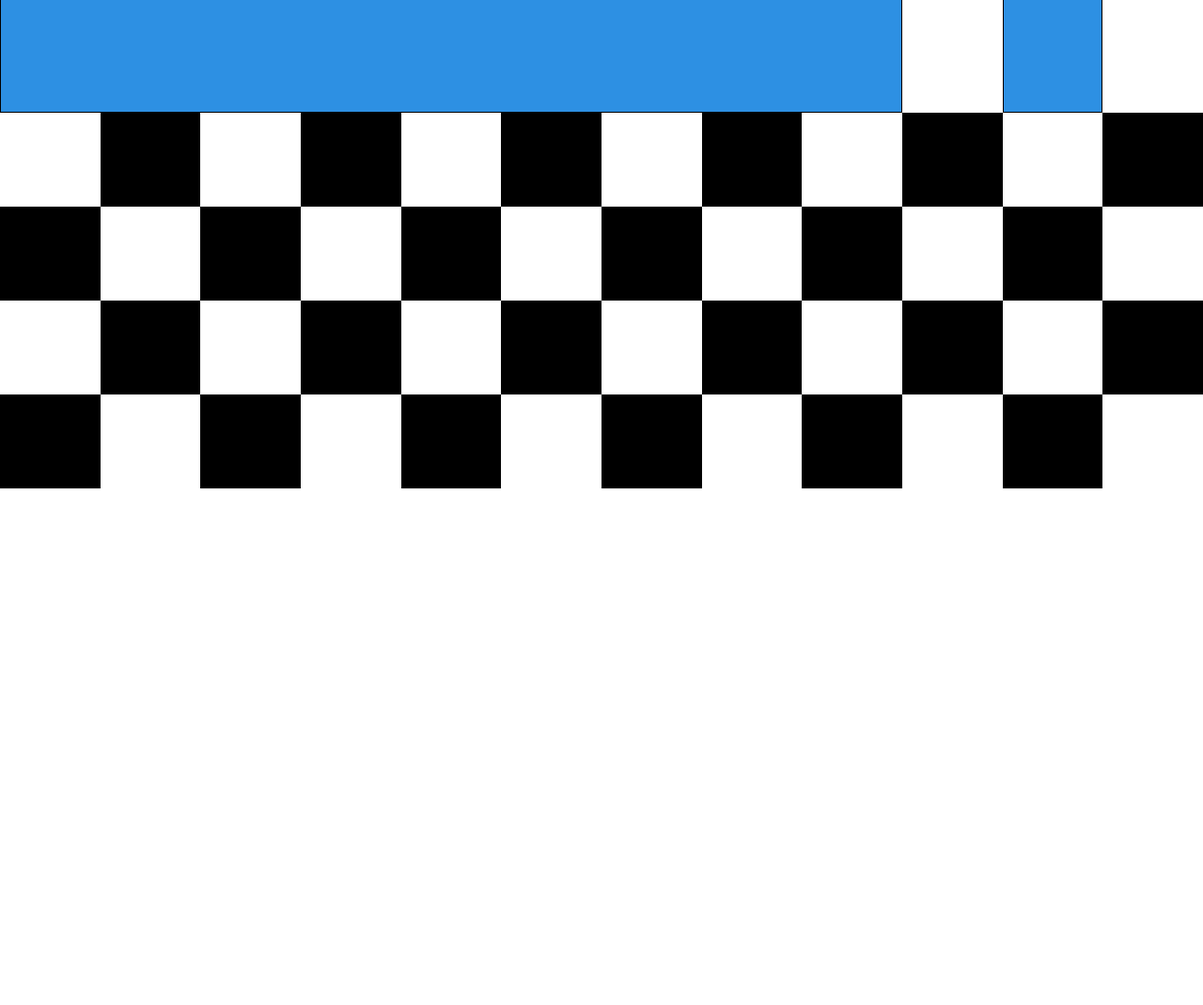
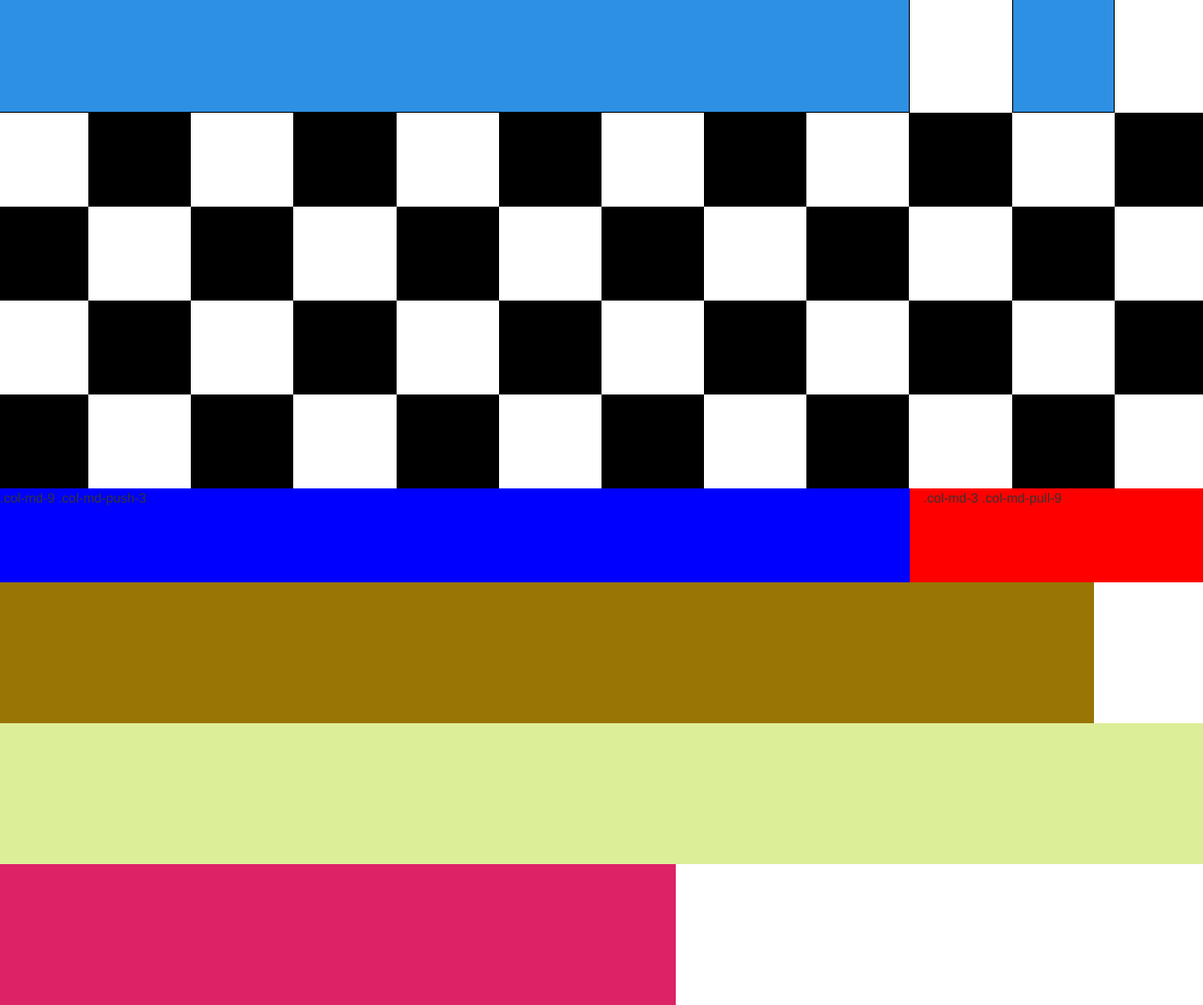
Before and after one commit to thomwise/practice-day-1, a plain HTML site: page index.html in a window 1280 px wide. Shown: the part 480-1550 px from the top of the page at 94% size. Before the commit the page ends 1000 px from the top, so only its background shows below. Drawn offline with Linux system fonts and the light colour scheme.

Commit message:
added query block adjustments

```diff
--- a/css/style.css
+++ b/css/style.css
@@ -1,23 +1,75 @@
-.col-xs-3, .col-xs-6 {
+.light-green {
   background-color: #9d9;
   border: 1px solid #000;
   height: 200px;
 }
 
-.col-lg-1 {
+.green {
   background-color: #6f9038;
   border: 1px solid #000;
   height: 200px;
 }
 
-.col-lg-9, .col-xs-2 {
+.blue1 {
   background-color: #2d90e3;
   border: 1px solid #000;
   height: 200px;
 }
 
-.col-xs-1 {
+.black {
   background-color: #000;
   border: 1px solid #000;
   height: 100px;
 }
+
+.blue {
+  background-color: blue;
+  height: 100px;
+}
+
+.red {
+  background-color: red;
+  height: 100px;
+}
+
+.happy-bunnies {
+  height: 150px;
+  background-color: yellow;
+  width: 40%;
+}
+
+/*========MEDIA QUERIES=========*/
+
+@media screen and (min-width:375px) {
+  .happy-bunnies {
+    background-color: #987504;
+    width: 90%;
+  }
+}
+
+
+.betty-poop {
+  height: 150px;
+  background-color: #79d;
+  width: 30%;
+}
+
+@media screen and (min-width: 768px) {
+  .betty-poop {
+    background-color: #de9;
+    width: 100%;
+  }
+}
+
+.farty-pants {
+  height: 150px;
+  background-color: #789;
+  width: 10%
+}
+
+@media screen and (min-width: 375px){
+  .farty-pants {
+    background-color: #d26;
+    width: 56%;
+  }
+}
--- a/index.html
+++ b/index.html
@@ -12,57 +12,67 @@
   <div class="container-fluid">
     <!-- first row starts -->
     <div class="row">
-      <div class="col-xs-3 col-xs-offset-3"></div>
-      <div class="col-xs-6"></div>
+      <div class="col-xs-3 col-xs-offset-3 light-green"></div>
+      <div class="col-xs-6 light-green"></div>
     </div>
     <!-- first row ends -->
     <!-- second row starts -->
-    <div class="row">
-      <div class="col-lg-1 col-sm-1 col-sm-offset-2"></div>
-      <div class="col-lg-1 col-lg-offset-1 col-sm-1 col-sm-offset-1"></div>
-      <div class="col-lg-1 col-lg-offset-1 col-sm-1 col-sm-offset-1"></div>
-      <div class="col-lg-1 col-lg-offset-2 col-sm-1 col-sm-offset-1"></div>
-      <div class="col-lg-1 col-lg-offset-1 col-sm-1 col-sm-offset-1"></div>
+    <div class="col-lg-1 col-xs-1 col-xs-offset-1 green"></div>
+      <div class="col-lg-1 col-lg-offset-1 col-xs-1 col-xs-offset-1 green"></div>
+      <div class="col-lg-1 col-lg-offset-1 col-xs-1 col-xs-offset-1 green"></div>
+      <div class="col-lg-1 col-lg-offset-2 col-xs-1 col-xs-offset-1 green"></div>
+      <div class="col-lg-1 col-lg-offset-1 col-xs-1 col-xs-offset-1 green"></div>
     </div>
     <!-- second row ends -->
     <!-- third row starts -->
     <div class="row">
-      <div class="col-lg-9 col-xs-8"></div>
-      <div class="col-lg-1 col-lg-offset-1 col-xs-2 col-xs-offset-2"></div>
+      <div class="col-lg-9 col-xs-8 blue1"></div>
+      <div class="col-lg-1 col-lg-offset-1 col-xs-2 col-xs-offset-2 blue1"></div>
     </div>
     <!-- third row ends -->
     <!-- checkerboard starts -->
     <div class="row">
-      <div class="col-xs-1 col-xs-offset-1"></div>
-      <div class="col-xs-1 col-xs-offset-1"></div>
-      <div class="col-xs-1 col-xs-offset-1"></div>
-      <div class="col-xs-1 col-xs-offset-1"></div>
-      <div class="col-xs-1 col-xs-offset-1"></div>
-      <div class="col-xs-1 col-xs-offset-1"></div>
+      <div class="col-xs-1 col-xs-offset-1 black"></div>
+      <div class="col-xs-1 col-xs-offset-1 black"></div>
+      <div class="col-xs-1 col-xs-offset-1 black"></div>
+      <div class="col-xs-1 col-xs-offset-1 black"></div>
+      <div class="col-xs-1 col-xs-offset-1 black"></div>
+      <div class="col-xs-1 col-xs-offset-1 black"></div>
     </div>
     <div class="row">
-      <div class="col-xs-1"></div>
-      <div class="col-xs-1 col-xs-offset-1"></div>
-      <div class="col-xs-1 col-xs-offset-1"></div>
-      <div class="col-xs-1 col-xs-offset-1"></div>
-      <div class="col-xs-1 col-xs-offset-1"></div>
-      <div class="col-xs-1 col-xs-offset-1"></div>
+      <div class="col-xs-1 black"></div>
+      <div class="col-xs-1 col-xs-offset-1 black"></div>
+      <div class="col-xs-1 col-xs-offset-1 black"></div>
+      <div class="col-xs-1 col-xs-offset-1 black"></div>
+      <div class="col-xs-1 col-xs-offset-1 black"></div>
+      <div class="col-xs-1 col-xs-offset-1 black"></div>
     </div>
     <div class="row">
-      <div class="col-xs-1 col-xs-offset-1"></div>
-      <div class="col-xs-1 col-xs-offset-1"></div>
-      <div class="col-xs-1 col-xs-offset-1"></div>
-      <div class="col-xs-1 col-xs-offset-1"></div>
-      <div class="col-xs-1 col-xs-offset-1"></div>
-      <div class="col-xs-1 col-xs-offset-1"></div>
+      <div class="col-xs-1 col-xs-offset-1 black"></div>
+      <div class="col-xs-1 col-xs-offset-1 black"></div>
+      <div class="col-xs-1 col-xs-offset-1 black"></div>
+      <div class="col-xs-1 col-xs-offset-1 black"></div>
+      <div class="col-xs-1 col-xs-offset-1 black"></div>
+      <div class="col-xs-1 col-xs-offset-1 black"></div>
     </div>
     <div class="row">
-      <div class="col-xs-1"></div>
-      <div class="col-xs-1 col-xs-offset-1"></div>
-      <div class="col-xs-1 col-xs-offset-1"></div>
-      <div class="col-xs-1 col-xs-offset-1"></div>
-      <div class="col-xs-1 col-xs-offset-1"></div>
-      <div class="col-xs-1 col-xs-offset-1"></div>
+      <div class="col-xs-1 black"></div>
+      <div class="col-xs-1 col-xs-offset-1 black"></div>
+      <div class="col-xs-1 col-xs-offset-1 black"></div>
+      <div class="col-xs-1 col-xs-offset-1 black"></div>
+      <div class="col-xs-1 col-xs-offset-1 black"></div>
+      <div class="col-xs-1 col-xs-offset-1 black"></div>
+    </div>
+    <!-- checkerboard end -->
+    <!-- in class project start -->
+    <div class="row">
+      <div class="col-md-9 blue">.col-md-9 .col-md-push-3</div>
+      <div class="col-md-3 red">.col-md-3 .col-md-pull-9</div>
+    </div>
+    <div class="row">
+      <div class="happy-bunnies"></div>
+      <div class="betty-poop"></div>
+      <div class="farty-pants"></div>
     </div>
 </div>
 </body>
```
